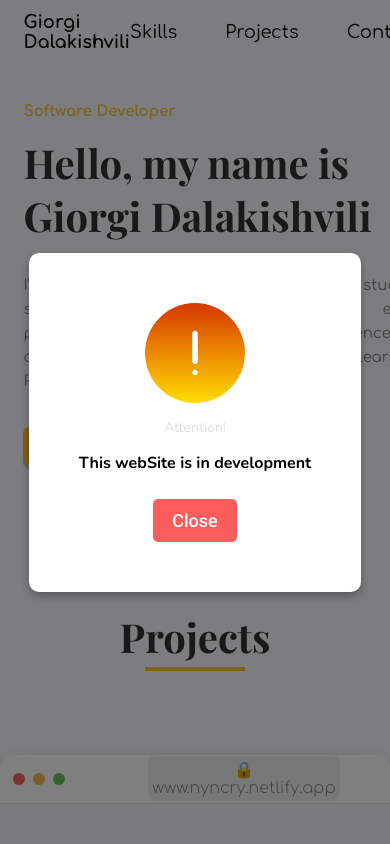
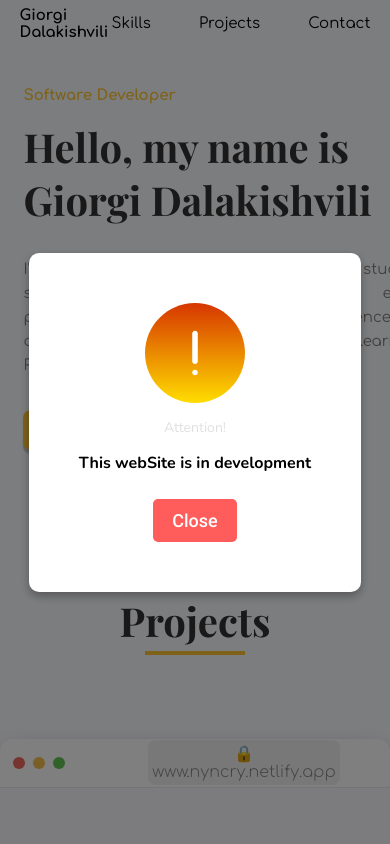
Before and after one commit to Dalaqa25/portfolio_reactJS, a React (Vite) app in the folder front/: page / in a window 390 px wide. Shown: the top 844 px of the page. Built offline with nearby package versions, Linux system fonts and the light colour scheme; a web font is replaced by a local one.

Commit message:
header css

```diff
--- a/front/assets/header.css
+++ b/front/assets/header.css
@@ -45,3 +45,11 @@ a:hover::after {
 a:hover {
     cursor: pointer;
 }
+
+@media (max-width: 984px) {
+    header {
+        height: 40px;
+        font-size: 15px;
+        padding: 1% 5%;
+    }
+}
```
